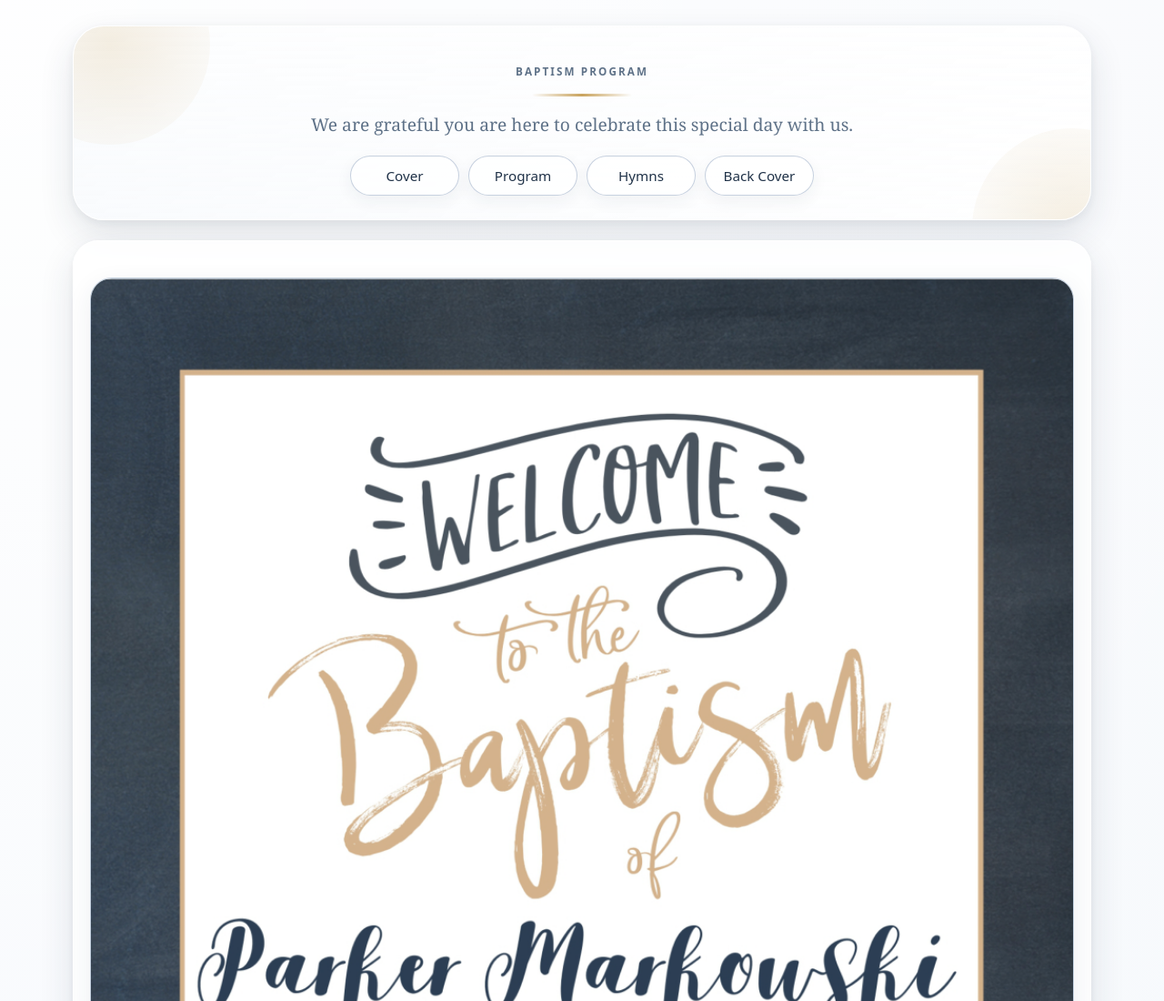
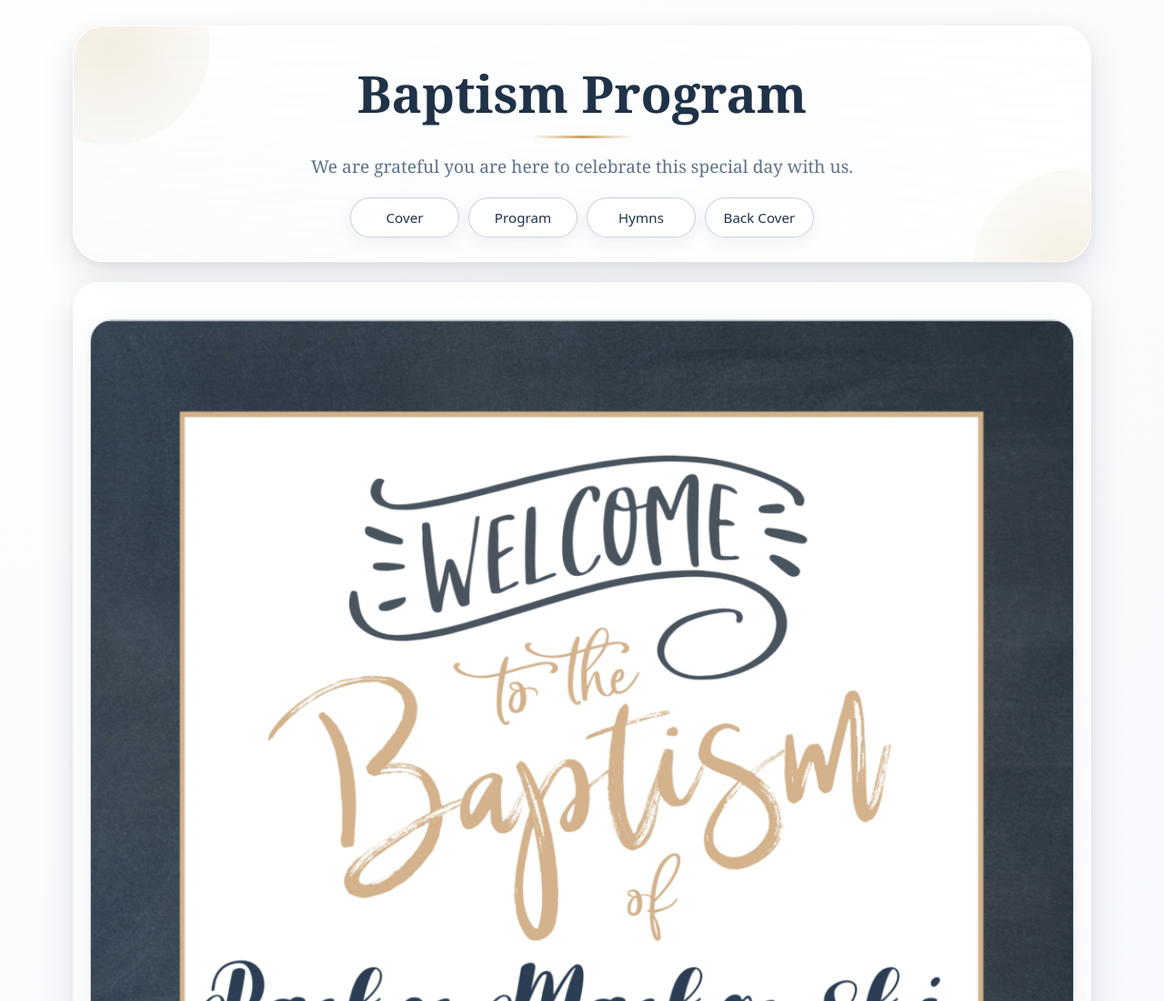
Before and after one commit to Bthuganator/Baptism2, a plain HTML site: page index.html in a window 1280 px wide. Shown: the top 1100 px of the page at 91% size. Drawn offline with Linux system fonts and the light colour scheme.

Commit message:
Remove eyebrow class from Baptism Program heading

```diff
--- a/index.html
+++ b/index.html
@@ -197,7 +197,8 @@
     <section class="hero">
       <!--<h1>Parker James Markowski</h1> -->
       <p></p>
-      <h1 class="eyebrow">Baptism Program</h1>
+      <h1>Baptism Program</h1>
+      <!--<h1 class="eyebrow">Baptism Program</h1>-->
       <div class="gold-line"></div>
       <p class="subtitle">We are grateful you are here to celebrate this special day with us.</p>
       <ul class="nav">
```
